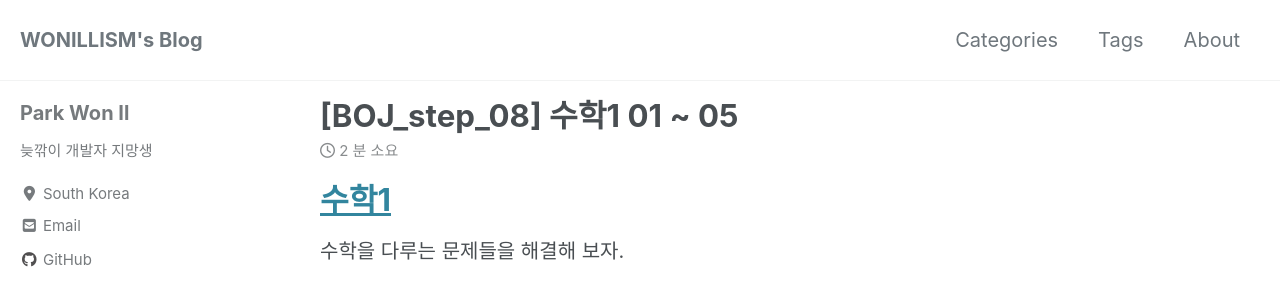
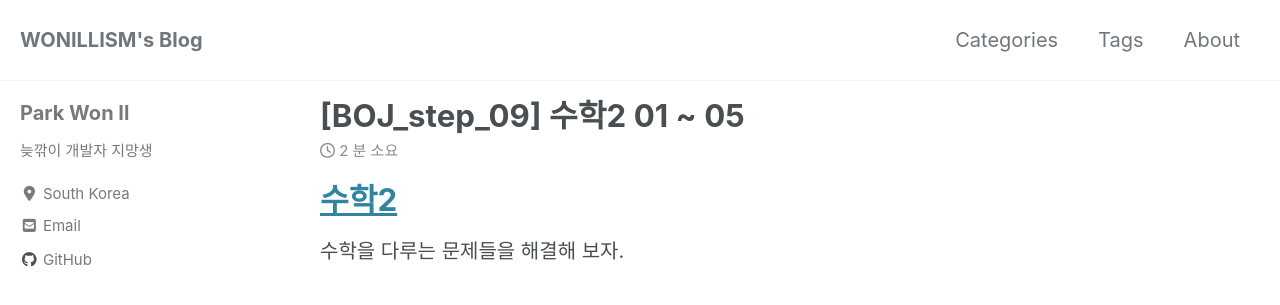
Before and after one commit to WONILLISM/wonillism.github.io, a Jekyll site: the page built from _posts/2020-01-02-BOJstep-08-01.md, in a window 1280 px wide and 900 px high. Shown: the top 305 px of the window. Built offline with Jekyll 4.4.1, drawn with Linux system fonts in a browser that asks for light colours; cached includes are drawn as plain includes; nearby versions of some CDN libraries; comment, search, counter and statistics services are not loaded; some of the changed text lies outside the part shown.

Commit message:
Step error modified

```diff
--- a/_posts/2020-01-02-BOJstep-08-01.md
+++ b/_posts/2020-01-02-BOJstep-08-01.md
@@ -1,11 +1,11 @@
 ---
-title: "[BOJ_step_08] 수학1 01 ~ 05"
-excerpt: "백준 단계별로 풀기 - 수학1 01 ~ 05"
+title: "[BOJ_step_09] 수학2 01 ~ 05"
+excerpt: "백준 단계별로 풀기 - 수학2 01 ~ 05"
 
 categories:
     - BOJ_Step
 tags:
-    - BOJ_step_08
+    - BOJ_step_09
     - 백준
     - 단계별로풀기
     - 알고리즘
@@ -18,7 +18,7 @@ tags:
 last_modified_at: 2020-01-02
 ---
 
-# [수학1](https://www.acmicpc.net/step/10)
+# [수학2](https://www.acmicpc.net/step/10)
 수학을 다루는 문제들을 해결해 보자.
 
 ## [소수 찾기(1978)](https://www.acmicpc.net/problem/1978)
```
